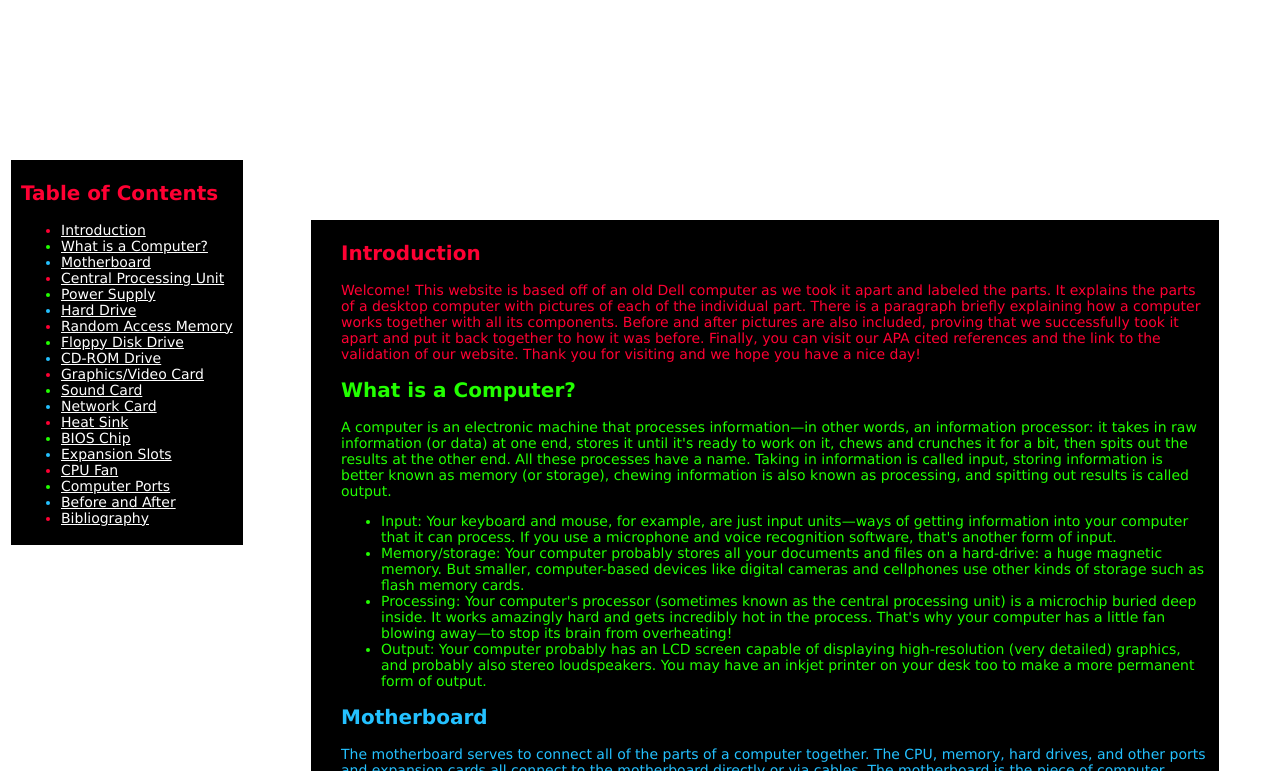
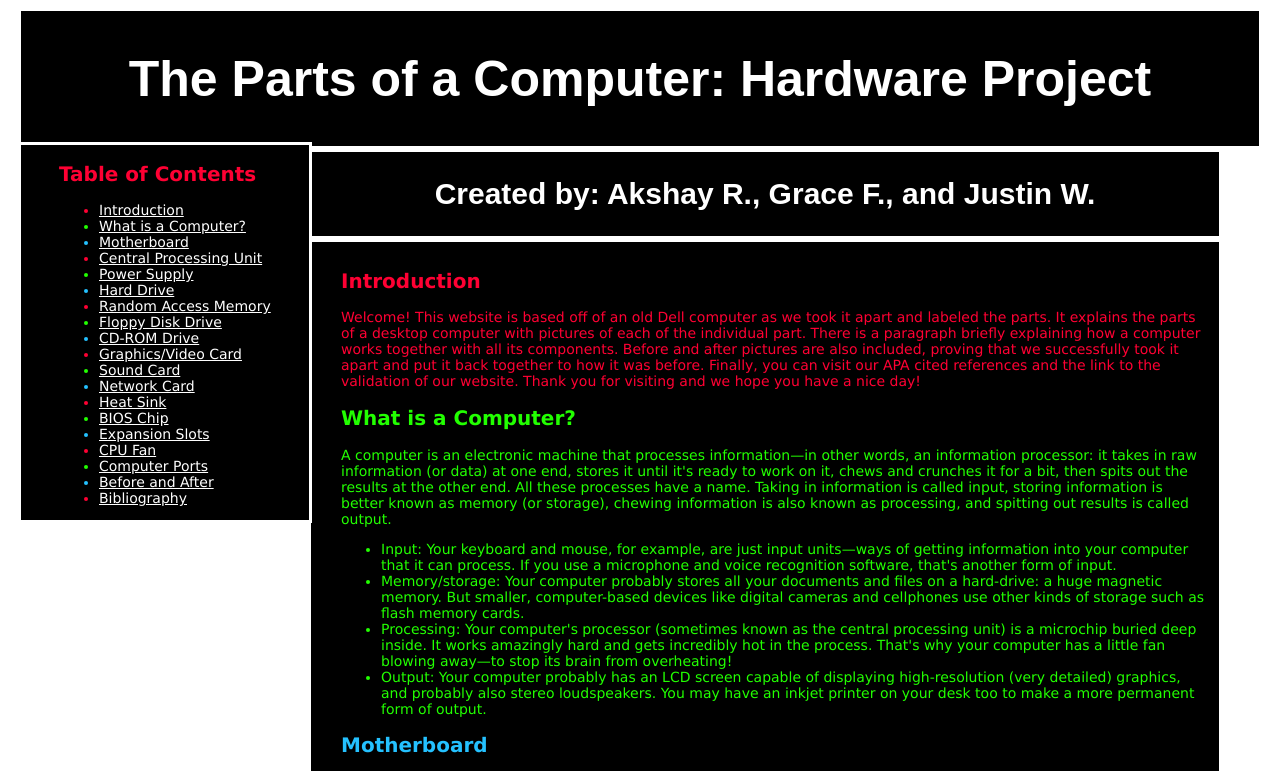
Before and after one commit to akshay-ram/Hardware_Project, a plain HTML site: page Hardware_Work/index.html in a window 1280 px wide. Shown: the top 771 px of the page. Drawn offline with Linux system fonts and the light colour scheme.

Commit message:
Update hardware.css

```diff
--- a/Hardware_Work/hardware.css
+++ b/Hardware_Work/hardware.css
@@ -12,16 +12,15 @@ h1
 	color: white;
 	text-align: center;
 }
-#indent
-{
-	text-indent: 220px;
-	font-size: 35px;
-}
 p, ul, li
 {
 	font-family: verdana, sans-serif;
 	font-size: 14px;
 	color: white;
+}
+#names-font
+{
+	font-size: 30px;
 }
 h2
 {
@@ -32,27 +31,28 @@ h2
 div.position
 {
 	position: fixed;
-	padding-top: 5px;
-    padding-bottom: 5px;
-    padding-right: 10px;
-    padding-left: 10px;
+	padding-top: 0px;
+    padding-bottom: 0px;
+    padding-right: 38px;
+    padding-left: 38px;
     border: 3px solid;
 	border-color: white;
-	margin-top: -60px;
+	margin-top: -97px;
 	margin-bottom: 100px;
+	margin-left: 10px;
 	background-color: black;
 }
 div.box
 {
-	padding-top: 5px;
-    padding-bottom: 30px;
+	padding-top: 10px;
+    padding-bottom: 10px;
     padding-right: 10px;
     padding-left: 30px;
     border: 3px solid;
 	border-color: white;
 	margin-left: 300px;
 	margin-right: 50px;
-	margin-bottom: 30px;
+	margin-bottom: 11px;
 	background-color: black;
 }
 div.box2
@@ -67,6 +67,30 @@ div.box2
 	margin-left: 50px;
 	margin-right: 50px;
 	margin-bottom: 30px;
+}
+div.titlebox
+{
+	padding-top: 5px;
+    padding-bottom: 5px;
+    padding-right: 5px;
+    padding-left: 5px;
+	margin-left: 10px;
+	margin-right: 10px;
+	border: 3px solid;
+	border-color: white;
+	background-color: black;
+}
+div.namesbox
+{
+	padding-top: 5px;
+    padding-bottom: 5px;
+    padding-right: 5px;
+    padding-left: 5px;
+	margin-left: 300px;
+	margin-right: 50px;
+	border: 3px solid;
+	border-color: white;
+	background-color: black;
 }
 .green
 {
```
